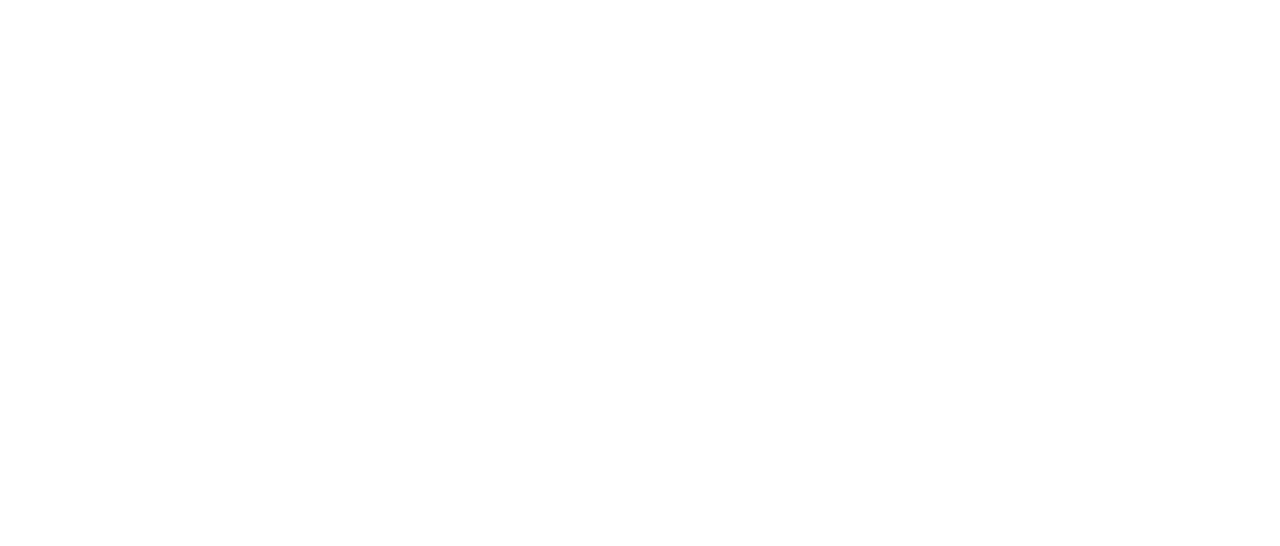
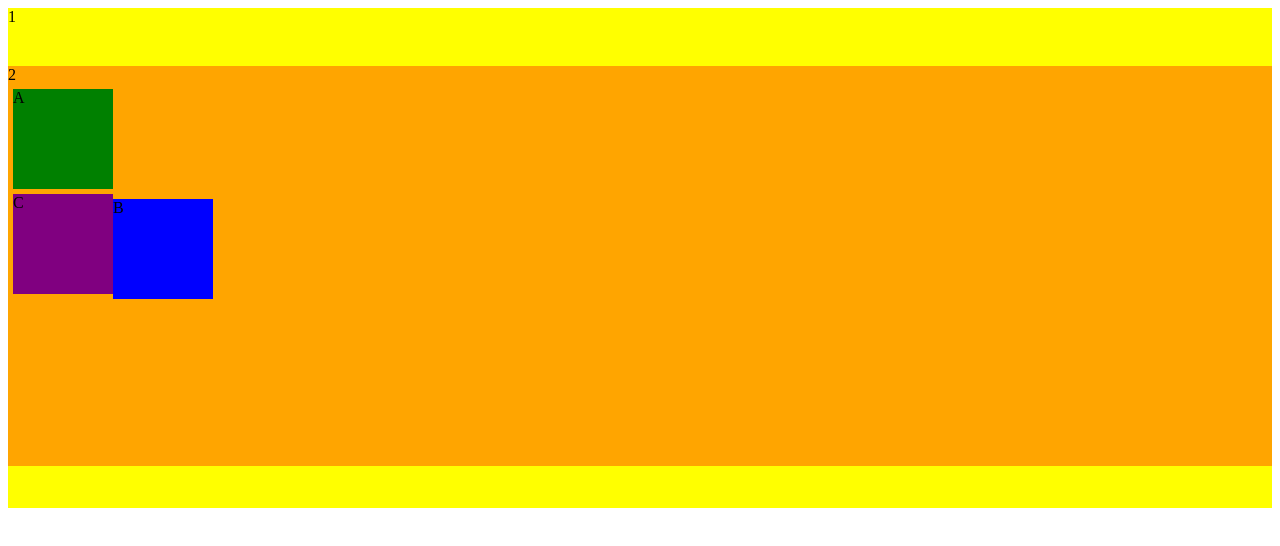
Before and after one commit to PieterJanDelbecke/codewars_TS, a website: page index2.html in a window 1280 px wide. Drawn offline with Linux system fonts and the light colour scheme.

Commit message:
review position: absolute

```diff
--- a/index2.html
+++ b/index2.html
@@ -1,13 +1,20 @@
 <!DOCTYPE html>
 <html lang="en">
-<head>
-    <meta charset="UTF-8">
-    <meta http-equiv="X-UA-Compatible" content="IE=edge">
-    <meta name="viewport" content="width=device-width, initial-scale=1.0">
-    <link rel="stylesheet" href="index2.html">
+  <head>
+    <meta charset="UTF-8" />
+    <meta http-equiv="X-UA-Compatible" content="IE=edge" />
+    <meta name="viewport" content="width=device-width, initial-scale=1.0" />
+    <link rel="stylesheet" href="styles2.css" />
     <title>Document</title>
-</head>
-<body>
-
-</body>
+  </head>
+  <body>
+    <div class="main-container">
+      1
+      <div class="sec-container">2
+          <div class="block A">A</div>
+          <div class="block B">B</div>
+          <div class="block C">C</div>
+      </div>
+    </div>
+  </body>
 </html>
--- a/styles2.css
+++ b/styles2.css
@@ -0,0 +1,30 @@
+.main-container{
+    height:500px;
+    background-color: yellow;
+}
+.sec-container{
+    height: 400px;
+    background-color: orange;
+    position: relative;
+    top: 40px;
+}
+
+.block{
+    height: 100px;
+    width: 100px;
+    margin: 5px;
+}
+
+.A{
+    background-color: green;
+}
+
+.B{
+    background-color: blue;
+    position: absolute;
+    left: 100px;
+}
+
+.C{
+    background-color: purple;
+}
```
